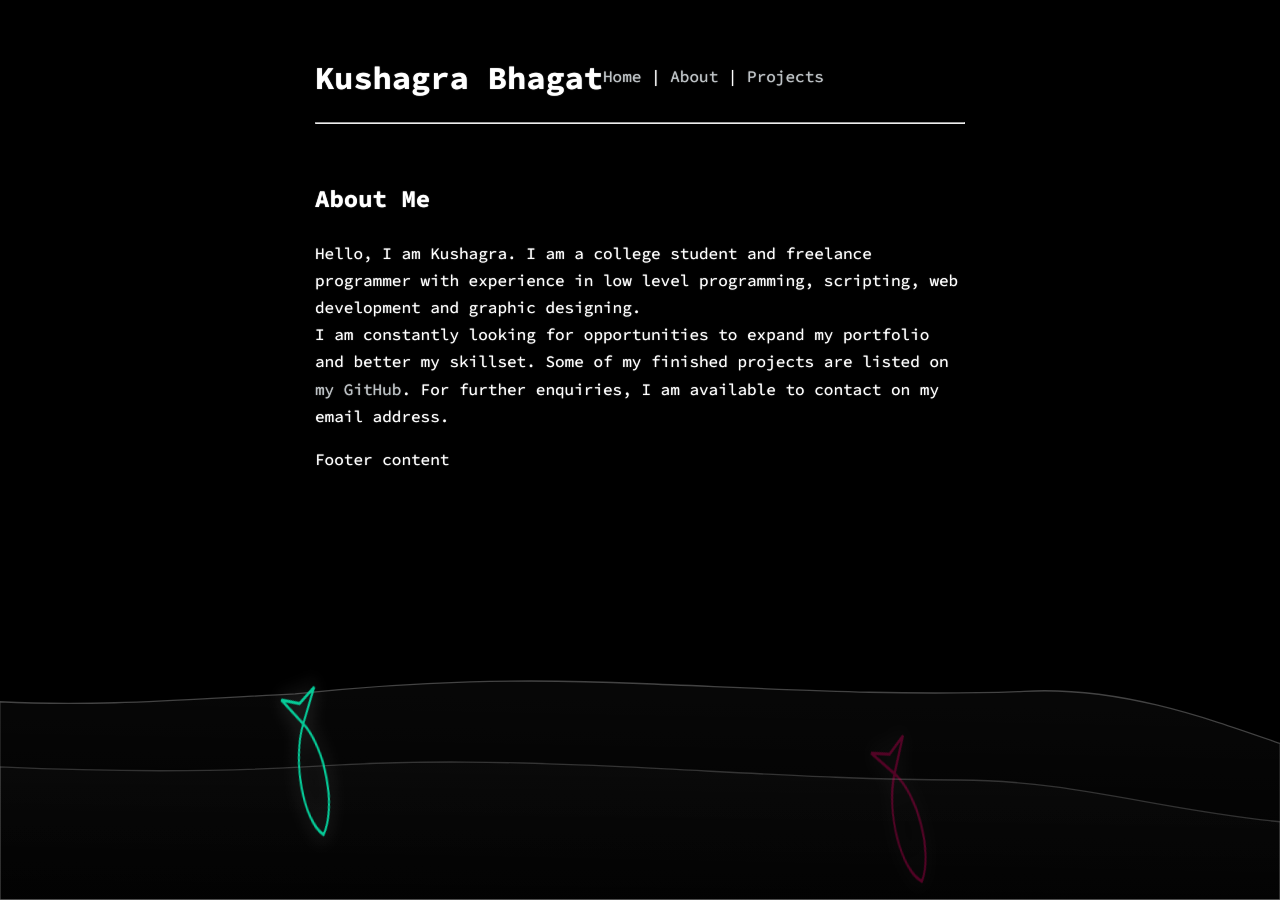
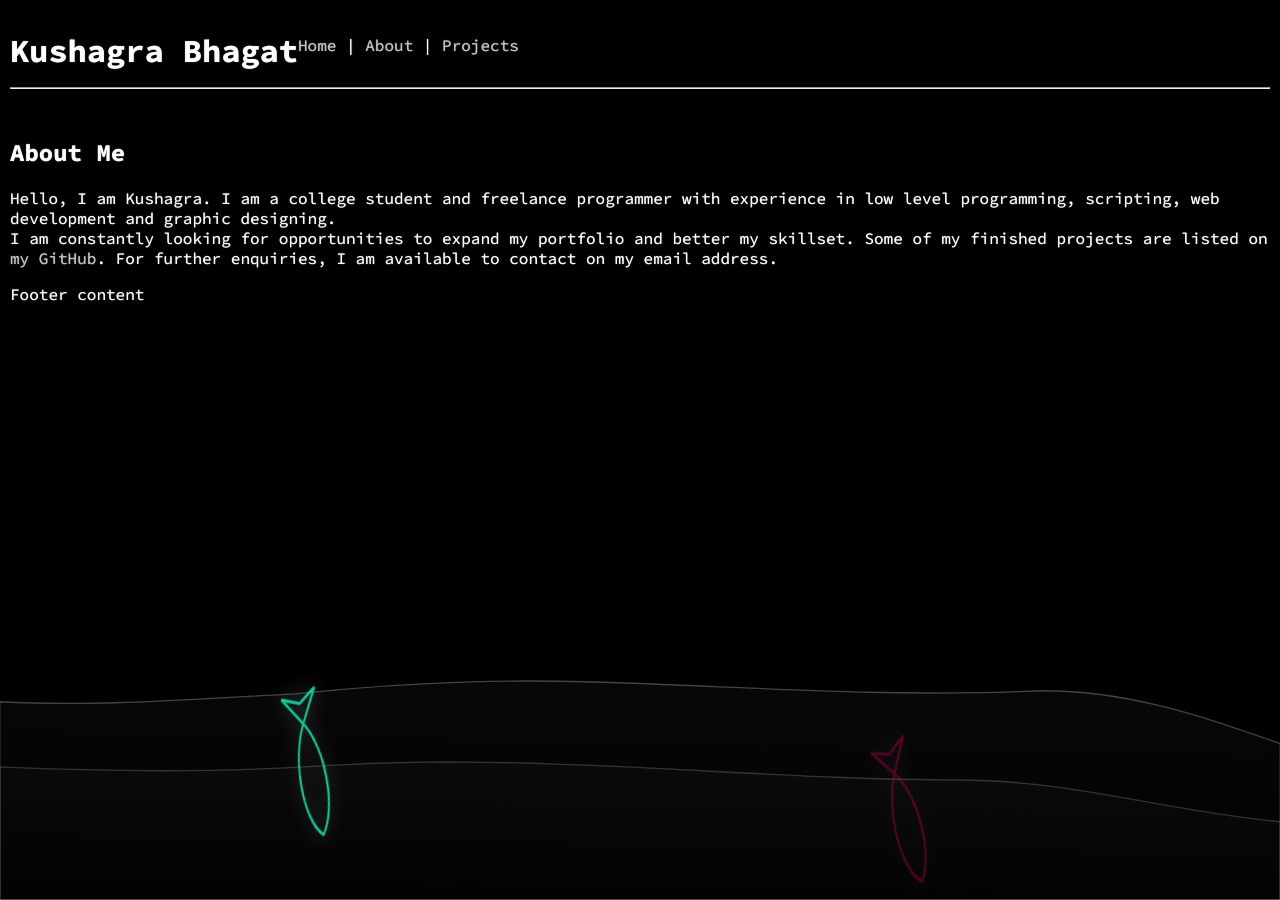
Before and after one commit to kuwushagra/kuwushagra.github.io, a Jekyll site: the page built from index.html, in a window 1280 px wide. Built offline with Jekyll 4.4.1, drawn with Linux system fonts in a browser that asks for light colours; a style sheet for code colours, icons or effects is not loaded.

Commit message:
Update default.html

```diff
--- a/_layouts/default.html
+++ b/_layouts/default.html
@@ -211,9 +211,9 @@ loop();
 <header>
   <link rel="stylesheet" href="https://ka-f.webawesome.com/webawesome@3.8.0/styles/webawesome.css" />
   <script type="module" src="https://ka-f.webawesome.com/webawesome@3.8.0/webawesome.loader.js"></script>
-  <div style="display: flex;"><div style="display: inline-block;"><h1 style="size: 1.5em">Kushagra Bhagat  </h1></div>
+  <div style="display: flex;"><div style="display: inline-block;"><h1 style="size: 1.5em">Kushagra Bhagat</h1>  </div>
   <div style="display: inline-block; margin-top: auto;">
-  <p> <a href="https://kuwushagra.github.io/">Home</a> | <a href="https://kuwushagra.github.io/about">About</a> | <a href="https://kuwushagra.github.io/projects">Projects</a> </div>
+  <p> <a href="https://kuwushagra.github.io/">  Home</a> | <a href="https://kuwushagra.github.io/about">About</a> | <a href="https://kuwushagra.github.io/projects">Projects</a> </div>
   <div style="display: inline-block; margin-top: auto; margin-left: auto;" class="links">
       <a href="mailto:kushagrabhagat.work@gmail.com"><wa-icon name="envelope" variant="regular" style="color: salmon;"></wa-icon></a>
       <a href="https://github.com/kuwushagra"><wa-icon name="github-alt" family="brands" style="color: steelblue;"></wa-icon></a>
@@ -221,14 +221,7 @@ loop();
   <hr></br>
 </header>
 
-<style>
-  body {
-    line-height: 1.7;
-    max-width: 650px;
-    margin: 30px auto; padding: 0 10px;
 
-}
-</style>
 
 <main>
   {{ content }}
```
